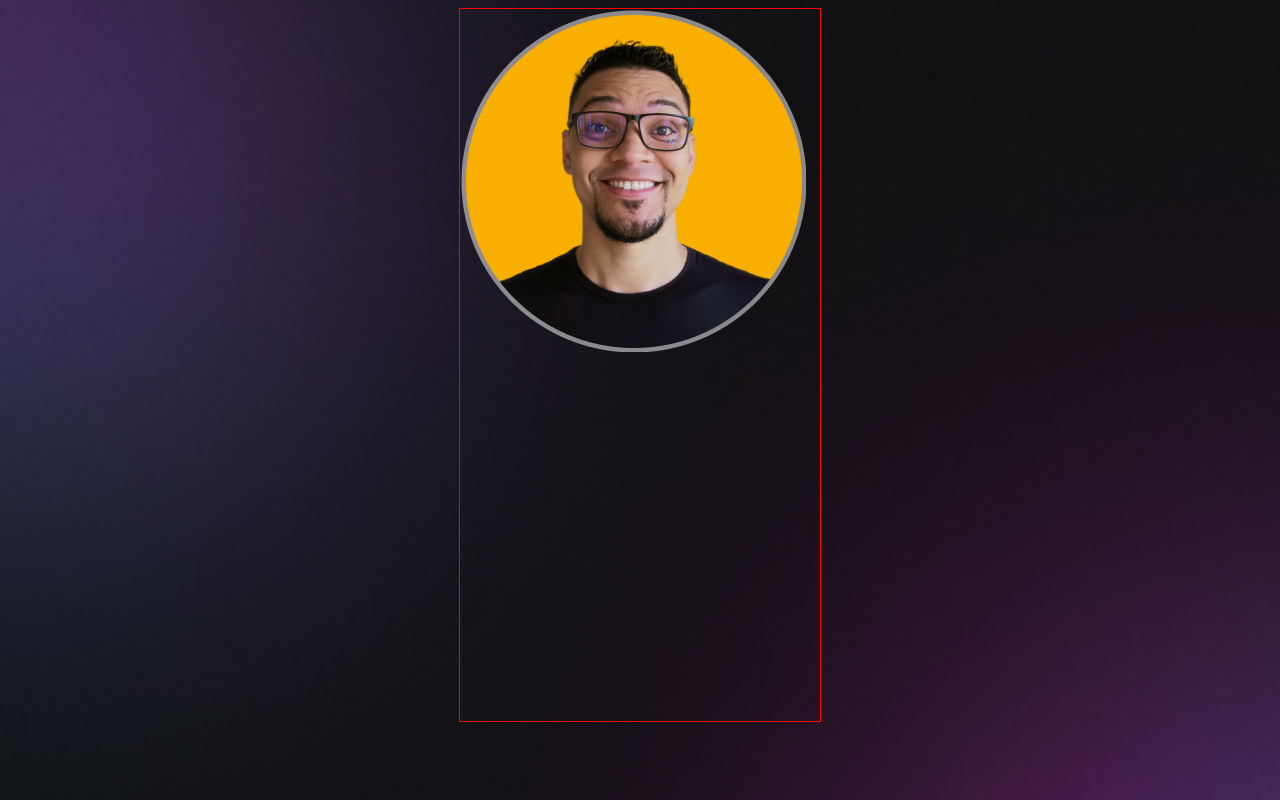
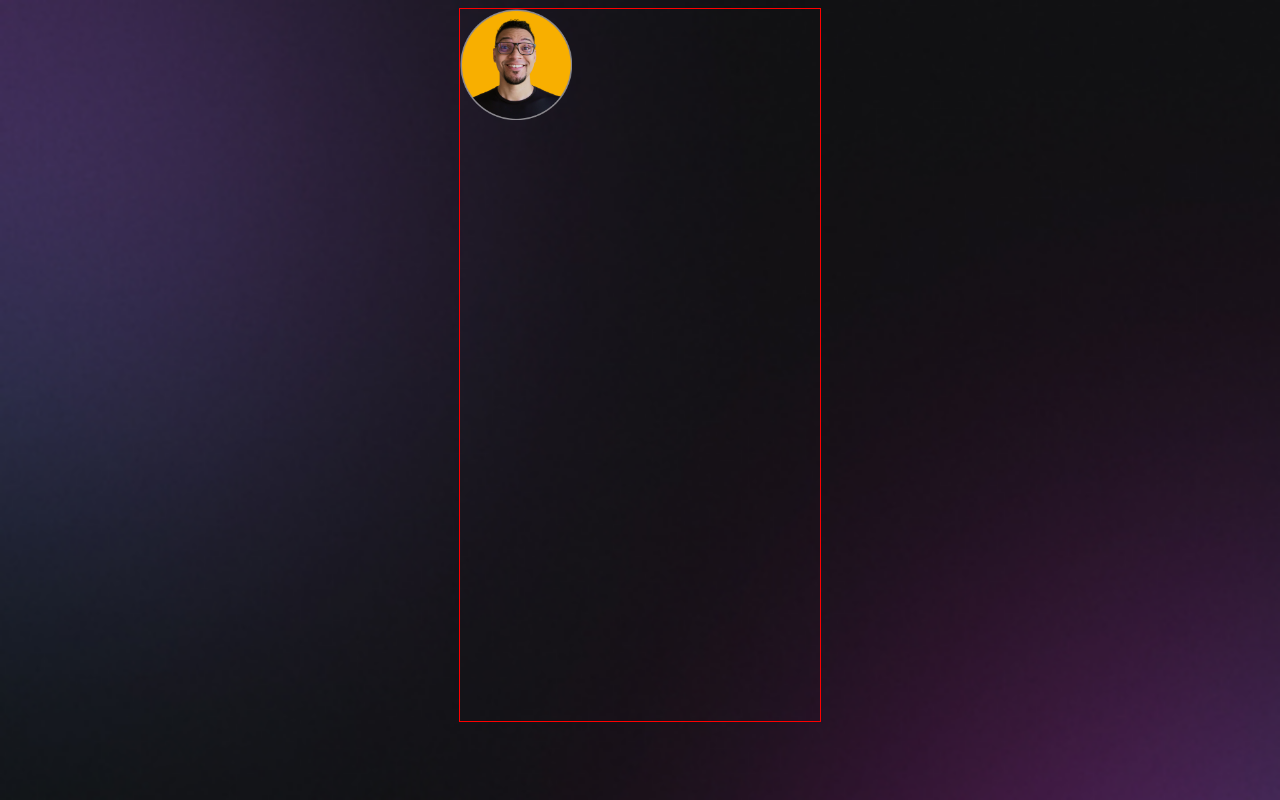
Before and after one commit to laryssa-ramos/Discover-Rocketseat, a plain HTML site: page Discover-Rocketseat/dev-links/index.html in a window 1280 px wide. Drawn offline with Linux system fonts and the light colour scheme.

Commit message:
Estiliando a imagem de perfil

```diff
--- a/Discover-Rocketseat/dev-links/style.css
+++ b/Discover-Rocketseat/dev-links/style.css
@@ -10,3 +10,8 @@ body{
     border: 1px solid red;
     margin: auto;
 }
+
+#profile img{
+    width: 112px;
+
+}
```
Also changed, not shown: Discover-Rocketseat/dev-links/index.html (line endings or trailing spaces).
